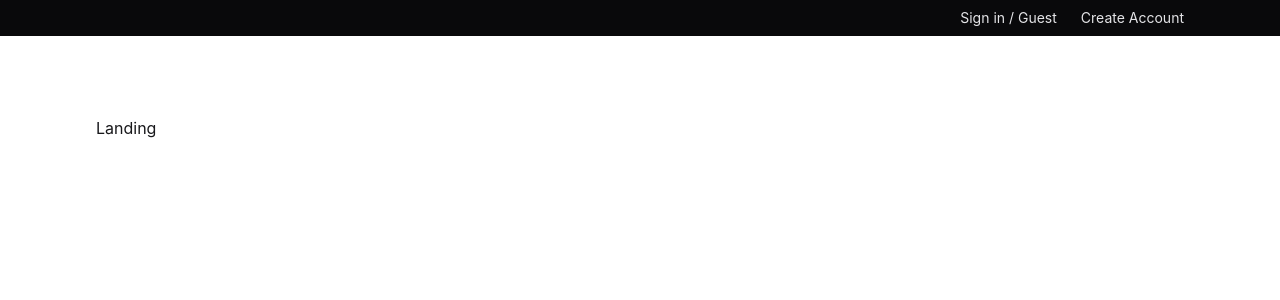
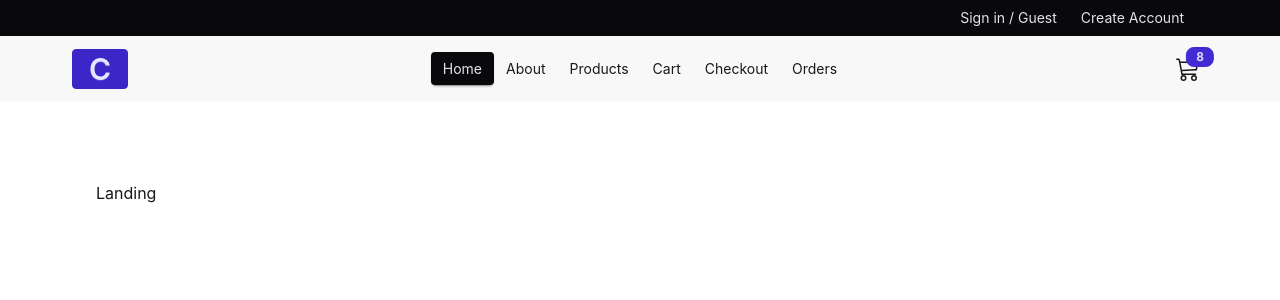
Before and after one commit to TheMShahid/comfy-store-26, a React (Vite) app: page / in a window 1280 px wide. Shown: the top 300 px of the page. Built offline with nearby package versions, Linux system fonts and the light colour scheme.

Commit message:
added more routes and navbar for mobile screen and large screen

```diff
--- /dev/null
+++ b/src/components/NavLinks.jsx
@@ -0,0 +1,52 @@
+import { NavLink } from "react-router-dom";
+
+const links = [
+  {
+    id: 1,
+    href: "/",
+    text: "home",
+  },
+  {
+    id: 2,
+    href: "about",
+    text: "about",
+  },
+  {
+    id: 3,
+    href: "products",
+    text: "products",
+  },
+  {
+    id: 4,
+    href: "cart",
+    text: "cart",
+  },
+  {
+    id: 5,
+    href: "checkout",
+    text: "checkout",
+  },
+  {
+    id: 6,
+    href: "orders",
+    text: "orders",
+  },
+];
+
+const NavLinks = () => {
+  return (
+    <>
+      {links.map((link) => {
+        const { id, href, text } = link;
+        return (
+          <li key={id}>
+            <NavLink className="capitalize" to={href}>
+              {text}
+            </NavLink>
+          </li>
+        );
+      })}
+    </>
+  );
+};
+export default NavLinks;
--- /dev/null
+++ b/src/components/Navbar.jsx
@@ -0,0 +1,50 @@
+import { BsCart3, BsMoonFill, BsSunFill } from "react-icons/bs";
+import { FaBarsStaggered } from "react-icons/fa6";
+import { NavLink } from "react-router-dom";
+import NavLinks from "./NavLinks";
+
+const Navbar = () => {
+  return (
+    <nav className="bg-base-200">
+      <div className="navbar align-element">
+        <div className="navbar-start">
+          {/* TITLE */}
+          <NavLink
+            to="/"
+            className="hidden lg:flex text-3xl items-center btn btn-primary">
+            C
+          </NavLink>
+          {/* DROPDOWN */}
+          <div className="dropdown">
+            <label htmlFor="" tabIndex={0} className="btn btn-ghost lg:hidden">
+              <FaBarsStaggered className="w-6 h-6" />
+            </label>
+            <ul
+              tabIndex={0}
+              className="menu menu-sm dropdown-content mt-6 z-1 shadow bg-base-200 p-2 rounded-b-box w-52">
+              <NavLinks />
+            </ul>
+          </div>
+        </div>
+        <div className="navbar-center hidden lg:flex">
+          <ul className="menu menu-horizontal">
+            <NavLinks />
+          </ul>
+        </div>
+        <div className="navbar-end">
+          {/* THEME SETUP */}
+          {/* CART LINK */}
+          <NavLink to="/cart" className="btn btn-ghost btn-circle btn-md ml-4">
+            <div className="indicator">
+              <BsCart3 className="w-6 h-6" />
+              <span className="badge badge-sm badge-primary indicator-item">
+                8
+              </span>
+            </div>
+          </NavLink>
+        </div>
+      </div>
+    </nav>
+  );
+};
+export default Navbar;
--- a/src/components/index.jsx
+++ b/src/components/index.jsx
@@ -1,3 +1,4 @@
 export { default as FormInput } from "./FormInput";
 export { default as SubtmitBtn } from "./SubmitBtn";
 export { default as Header } from "./Header";
+export { default as Navbar } from "./Navbar";
--- a/src/pages/HomeLayout.jsx
+++ b/src/pages/HomeLayout.jsx
@@ -1,10 +1,12 @@
 import { Outlet } from "react-router-dom";
 import { Header } from "../components";
+import { Navbar } from "../components";
 
 const HomeLayout = () => {
   return (
     <>
       <Header />
+      <Navbar />
       <div className="align-element py-20">
         <Outlet />
       </div>
```
Also changed, not shown: src/App.jsx (+9 -11 lines).
